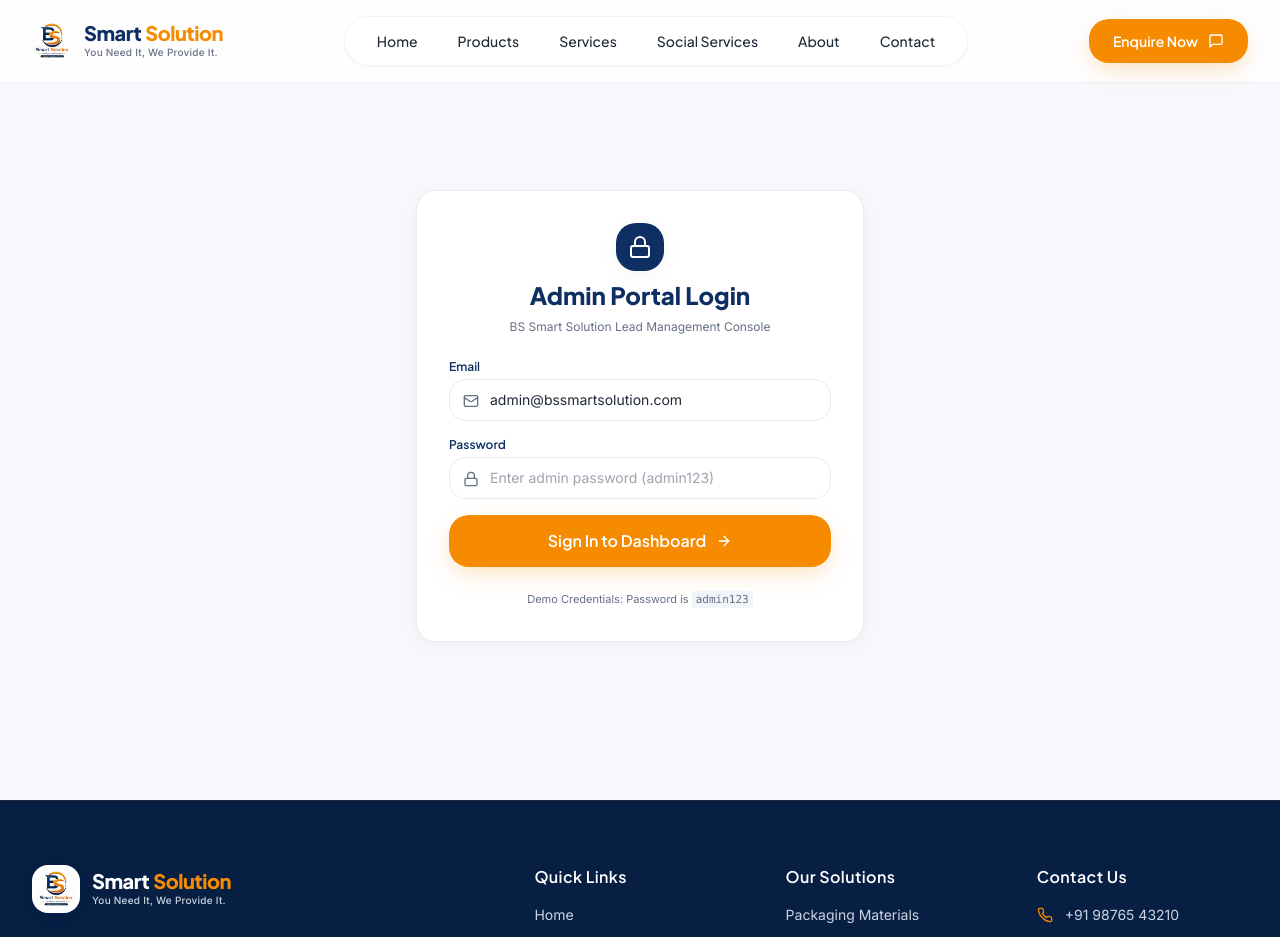
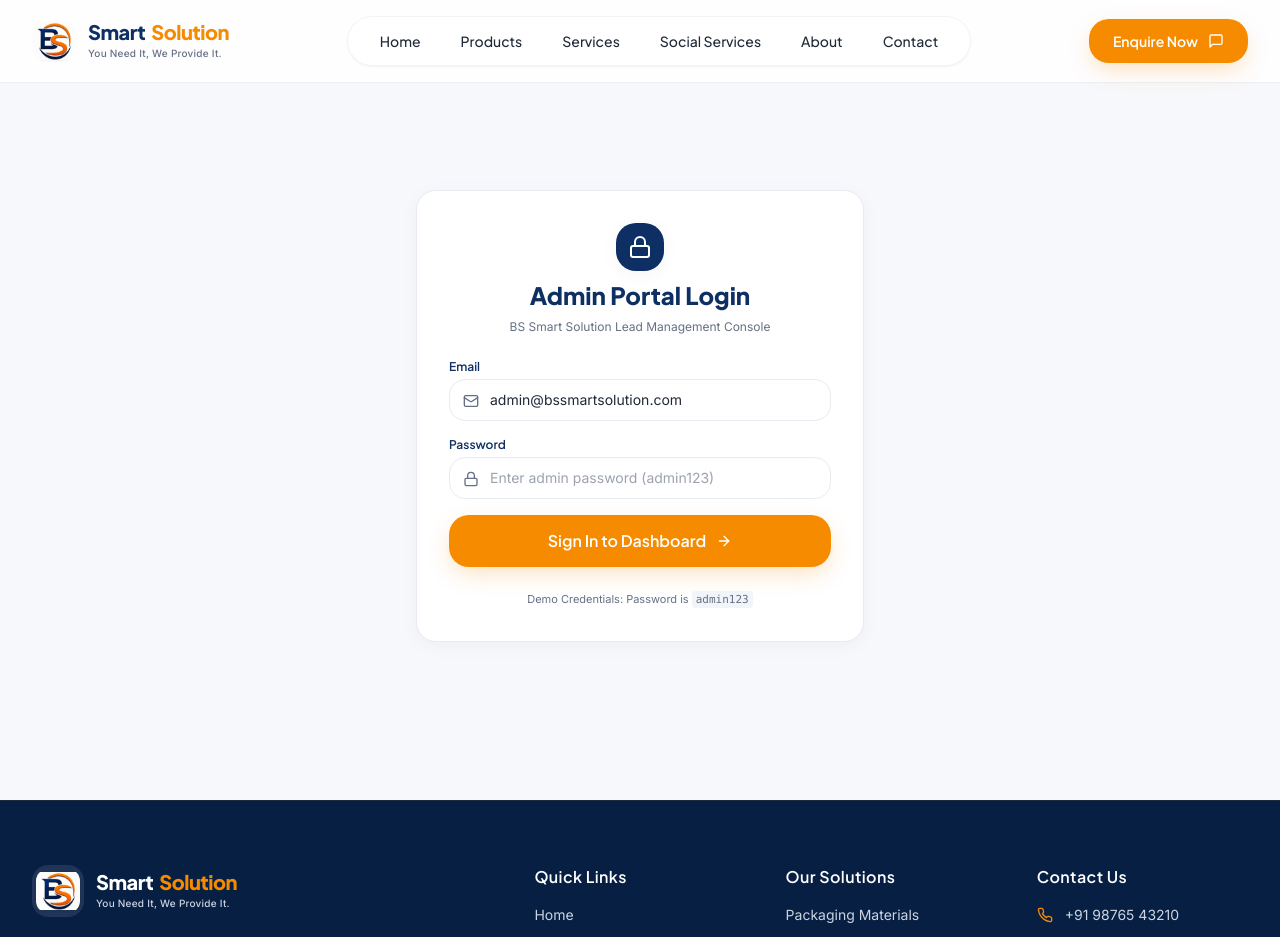
Before and after one commit to MS-Arul-19/BS-smart-solution, a React (Vite) app in the folder frontend/: page /admin/login in a window 1280 px wide. Shown: the top 937 px of the page. Built offline with nearby package versions, Linux system fonts and the light colour scheme.

Commit message:
Update BrandLogo to use official BS emblem logo icon across all pages (Navbar, Footer, Admin)

```diff
--- a/frontend/src/components/layout/BrandLogo.tsx
+++ b/frontend/src/components/layout/BrandLogo.tsx
@@ -12,12 +12,12 @@ export const BrandLogo: React.FC<BrandLogoProps> = ({ variant = 'light', showTag
 
   return (
     <Link to="/" className={`group inline-flex items-center gap-3 ${className}`}>
-      {/* Official Brand Logo Image */}
-      <div className={`relative flex items-center justify-center overflow-hidden rounded-xl transition-transform group-hover:scale-105 duration-300 ${isDarkBg ? 'bg-white p-1 shadow-soft' : ''}`}>
+      {/* Official BS Emblem Icon */}
+      <div className={`relative flex items-center justify-center overflow-hidden rounded-xl transition-transform group-hover:scale-105 duration-300 ${isDarkBg ? 'bg-white/10 p-1 backdrop-blur-sm' : ''}`}>
         <img
           src="/logo.jpg"
-          alt="BS Smart Solution Logo"
-          className="h-10 w-auto object-contain rounded-lg"
+          alt="BS Smart Solution Logo Emblem"
+          className="h-11 w-11 object-contain rounded-lg drop-shadow-sm"
         />
       </div>
 
@@ -25,10 +25,10 @@ export const BrandLogo: React.FC<BrandLogoProps> = ({ variant = 'light', showTag
       <div className="flex flex-col">
         <div className="flex items-center text-xl font-extrabold font-heading tracking-tight leading-none">
           <span className={isDarkBg ? 'text-white' : 'text-brand-primary'}>Smart</span>
-          <span className="text-brand-secondary ml-1">Solution</span>
+          <span className="text-brand-secondary ml-1.5">Solution</span>
         </div>
         {showTagline && (
-          <span className={`text-[10px] font-medium tracking-wide mt-0.5 ${isDarkBg ? 'text-slate-300' : 'text-brand-muted'}`}>
+          <span className={`text-[10px] font-medium tracking-wide mt-1 ${isDarkBg ? 'text-slate-300' : 'text-brand-muted'}`}>
             You Need It, We Provide It.
           </span>
         )}
```
Also changed, not shown: frontend/public/logo.jpg.
